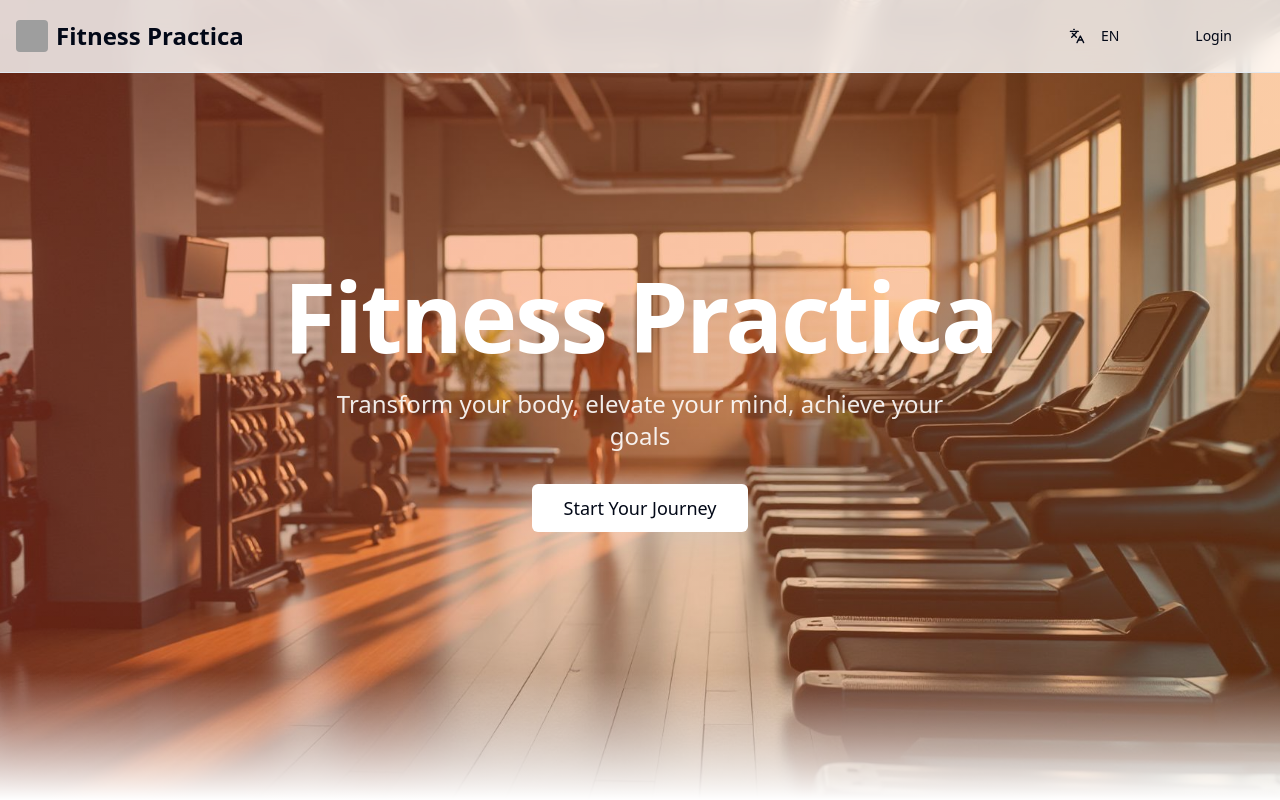
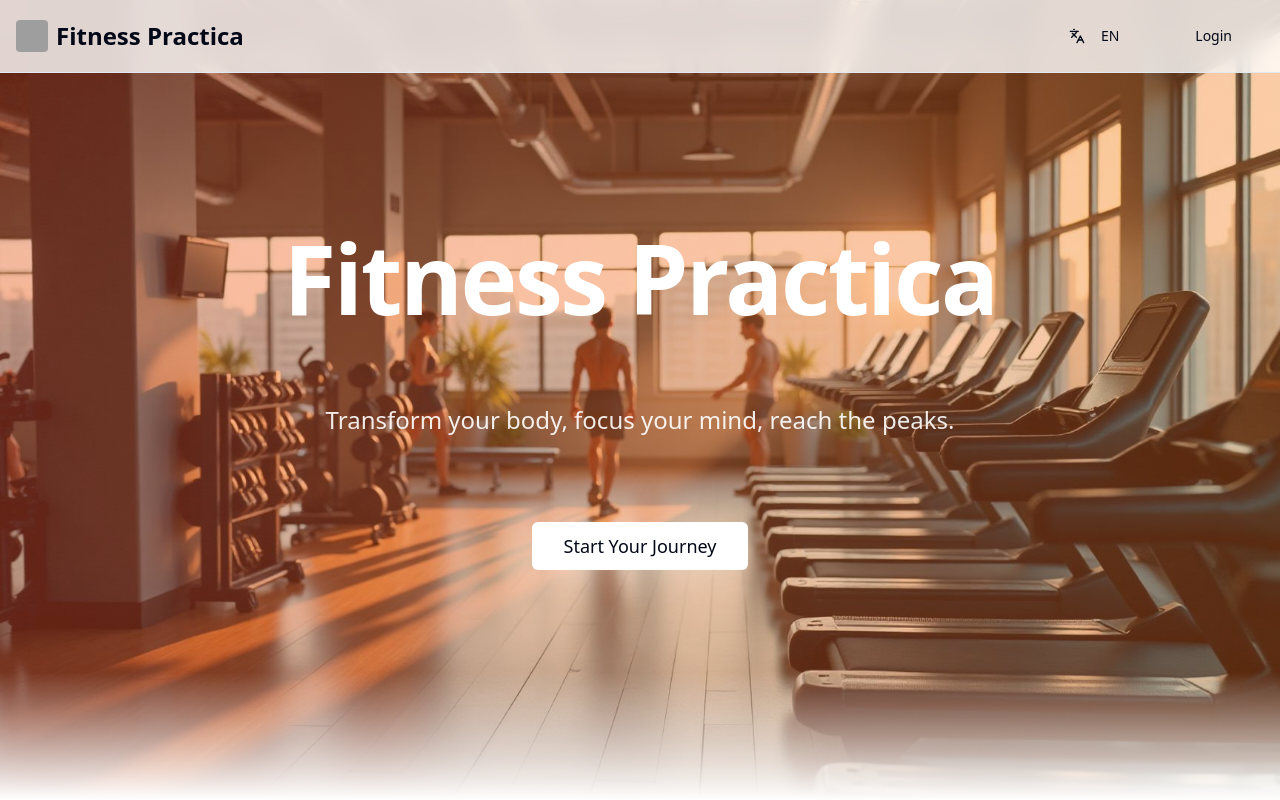
Before and after one commit to Jord-Ivjon-Engineering/fitnessPractica, a React (Vite) app: page / in a window 1280 px wide. Shown: the top 800 px of the page. Built offline with nearby package versions, Linux system fonts and the light colour scheme; no server answers; grey boxes are pictures that could not be loaded.

Commit message:
Subtitile Fix

```diff
--- a/src/contexts/LanguageContext.tsx
+++ b/src/contexts/LanguageContext.tsx
@@ -29,7 +29,15 @@ const translations: Record<Language, Record<string, string>> = {
 
     // Hero
     'hero.title': 'Fitness Practica',
-    'hero.subtitle': 'Transform your body, elevate your mind, achieve your goals',
+    'hero.subtitle.1': 'Transform your body, focus your mind, reach the peaks.',
+    'hero.subtitle.2': "Don't dream of transformation. Make it reality.",
+    'hero.subtitle.3': 'Shape is not the end — it\'s your new beginning.',
+    'hero.subtitle.4': 'Strength is within you. We help you unleash it.',
+    'hero.subtitle.5': 'The gym doesn\'t just change the body. It changes life.',
+    'hero.subtitle.6': 'Build the body, feed the mind, unleash the potential.',
+    'hero.subtitle.7': 'Work hard, think clearly, achieve everything.',
+    'hero.subtitle.8': 'Transform yourself – physically, mentally, completely.',
+    'hero.subtitle.9': 'Build the body, clarify the mind, achieve goals.',
     'hero.button': 'Start Your Journey',
 
     // Sections
@@ -134,8 +142,6 @@ const translations: Record<Language, Record<string, string>> = {
     'checkout.processing': 'Processing...',
     'checkout.paymentSuccess': 'Payment successful! Redirecting to profile...',
     'checkout.paymentFailed': 'Payment failed or was canceled. Please try again.',
-    'checkout.program': 'program',
-    'checkout.programs': 'programs',
     'checkout.noValidPrograms': 'No valid programs in cart',
     'checkout.failedToCreateSession': 'Failed to create checkout session',
     'checkout.failedToProcess': 'Failed to process payment',
@@ -317,7 +323,15 @@ const translations: Record<Language, Record<string, string>> = {
 
     // Hero
     'hero.title': 'Fitness Practica',
-    'hero.subtitle': 'Transformo trupin, ngritë mendjen, arritë qëllimet',
+    'hero.subtitle.1': 'Transformo trupin, fokuso mendjen, arri majat.',
+    'hero.subtitle.2': 'Mos ëndërro transformimin. Bëje realitet.',
+    'hero.subtitle.3': 'Forma nuk është fundi — është fillimi yt i ri.',
+    'hero.subtitle.4': 'Fuqia është brenda teje. Ne ndihmojmë ta nxjerrësh.',
+    'hero.subtitle.5': 'Palestra nuk ndryshon vetëm trupin. Ndryshon jetën.',
+    'hero.subtitle.6': 'Ndërto formën, ushqe mendjen, çliro potencialin.',
+    'hero.subtitle.7': 'Puno fort, mendo qartë, arrij gjithçka.',
+    'hero.subtitle.8': 'Transformo veten – fizikisht, mendërisht, plotësisht.',
+    'hero.subtitle.9': 'Rrit trupin, qartëso mendjen, arri qëllimet.',
     'hero.button': 'Fillo Udhëtimin Tënd',
 
     // Sections
@@ -422,8 +436,6 @@ const translations: Record<Language, Record<string, string>> = {
     'checkout.processing': 'Duke përpunuar...',
     'checkout.paymentSuccess': 'Pagesa u krye me sukses! Po ridrejtohet te profili...',
     'checkout.paymentFailed': 'Pagesa dështoi ose u anulua. Ju lutemi provoni përsëri.',
-    'checkout.program': 'program',
-    'checkout.programs': 'programe',
     'checkout.noValidPrograms': 'Nuk ka programe të vlefshme në shportë',
     'checkout.failedToCreateSession': 'Dështoi krijimi i sesionit të blerjes',
     'checkout.failedToProcess': 'Dështoi përpunimi i pagesës',
@@ -526,10 +538,6 @@ const translations: Record<Language, Record<string, string>> = {
     'admin.switchLanguage': 'Kalo në Shqip',
     'admin.switchToEnglish': 'Switch to English',
     'admin.cart': 'Shporta',
-    'admin.member': 'Anëtar',
-    'admin.admin': 'Administrator',
-    'admin.member': 'Member',
-    'admin.admin': 'Admin',
 
     // Common
     'common.loading': 'Duke ngarkuar...',
--- a/src/pages/Index.tsx
+++ b/src/pages/Index.tsx
@@ -29,6 +29,8 @@ const Index = () => {
   const [openPlan, setOpenPlan] = useState<string | null>(null);
   const [programs, setPrograms] = useState<TrainingProgram[]>([]);
   const [programsLoading, setProgramsLoading] = useState(true);
+  const [currentSubtitlePair, setCurrentSubtitlePair] = useState(0);
+  const [isAnimating, setIsAnimating] = useState(false);
   const videoRef = useRef<HTMLVideoElement>(null);
   const { language, t } = useLanguage();
   const location = useLocation();
@@ -77,6 +79,37 @@ const Index = () => {
       }, 300); // Give time for page to load
     }
   }, [location.hash]);
+
+  // Rotate subtitles every 15 seconds
+  // Structure: 0 = subtitle 1 alone, 1 = subtitles 2&3, 2 = subtitles 4&5, 3 = subtitles 6&7, 4 = subtitles 8&9
+  useEffect(() => {
+    const interval = setInterval(() => {
+      setIsAnimating(true);
+      setTimeout(() => {
+        setCurrentSubtitlePair((prev) => (prev + 1) % 5); // 5 groups total (1 alone + 4 pairs)
+        setTimeout(() => {
+          setIsAnimating(false);
+        }, 50); // Small delay to ensure new content is rendered
+      }, 500); // Half of animation duration
+    }, 15000);
+
+    return () => clearInterval(interval);
+  }, []);
+
+  // Get the subtitles for the current group
+  const getSubtitlePair = () => {
+    if (currentSubtitlePair === 0) {
+      // First one appears alone
+      return [t('hero.subtitle.1')];
+    } else {
+      // Rest appear in pairs
+      const baseIndex = (currentSubtitlePair - 1) * 2 + 2; // Start from subtitle 2
+      return [
+        t(`hero.subtitle.${baseIndex}`),
+        t(`hero.subtitle.${baseIndex + 1}`)
+      ];
+    }
+  };
 
   const planDetails: Record<string, { intervals?: string[]; ageGroups?: Array<{ ageRange: string; intervals: string[] }>; message?: string }> = {
     CrossFit: {
@@ -160,9 +193,21 @@ const Index = () => {
           <h1 className="text-7xl md:text-8xl font-bold text-white mb-6 tracking-tight">
             {t('hero.title')}
           </h1>
-          <p className="text-xl md:text-2xl text-white/90 mb-8 max-w-2xl mx-auto">
-            {t('hero.subtitle')}
-          </p>
+          <div className="text-xl md:text-2xl text-white/90 mb-8 max-w-2xl mx-auto space-y-2 overflow-hidden min-h-[120px] md:min-h-[140px] flex flex-col justify-center">
+            {getSubtitlePair().map((subtitle, index) => (
+              <p
+                key={`${currentSubtitlePair}-${index}`}
+                className={`transition-all duration-1000 ease-in-out transform ${
+                  isAnimating
+                    ? 'opacity-0 -translate-y-8 scale-95'
+                    : 'opacity-100 translate-y-0 scale-100'
+                }`}
+                style={{ transitionDelay: `${index * 100}ms` }}
+              >
+                {subtitle}
+              </p>
+            ))}
+          </div>
           <Button
             size="lg"
             className="bg-white text-[hsl(14, 100.00%, 80.20%)] hover:bg-white/90 text-lg px-8 py-6 transition-all shadow-[0_10px_40px_-10px_rgba(255,255,255,0.4)]"
```
